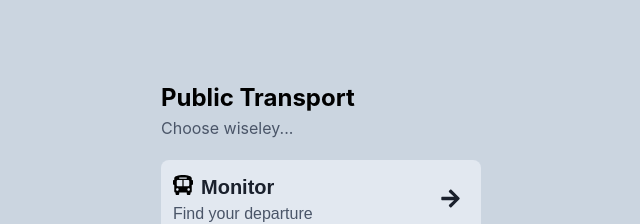
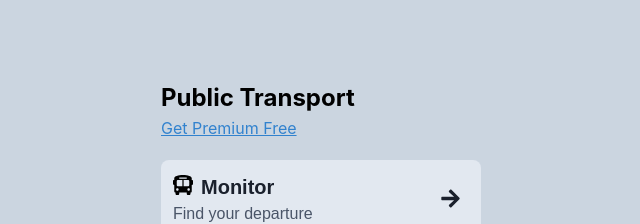
Before and after one commit to hannsadrian/PublicTransportInformation, a Next.js app: page / in a window 1280 px wide. Shown: the top 224 px of the page, without its empty margins (63-703 px from the left). Built offline with nearby package versions, Linux system fonts and the light colour scheme.

Commit message:
Important updates

```diff
--- a/pages/index.js
+++ b/pages/index.js
@@ -35,7 +35,11 @@ class Index extends React.Component {
         <h1 className="font-bold font-inter text-2xl text-black">
           Public Transport
         </h1>
-        <p className="font-inter mb-5 text-gray-700">Choose wiseley...</p>
+        <a href="https://youtu.be/dQw4w9WgXcQ">
+          <p className="font-inter mb-5 text-blue-600 underline cursor-pointer">
+            Get Premium Free
+          </p>
+        </a>
         <div className="w-full sm:w-auto sm:max-w-xs mb-6">
           <Link href="/monitor" as="/monitor">
             <a>
```
